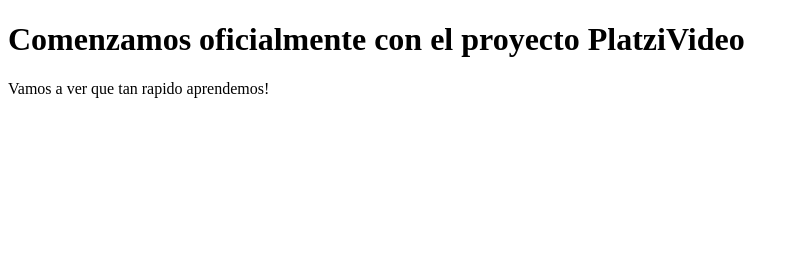
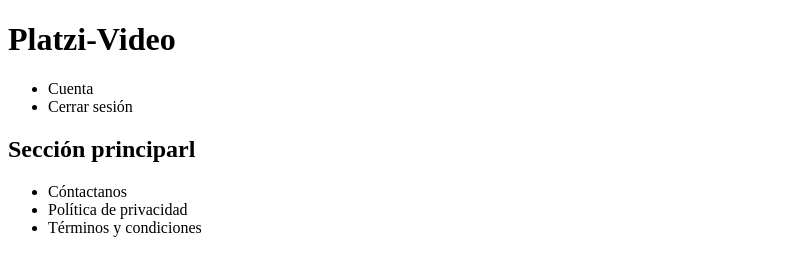
Before and after one commit to ezequieldos/Proyecto-Platzi-Video, a plain HTML site: page index.html in a window 1280 px wide. Shown: the whole page, without its empty margins (0-799 px from the left). Drawn offline with Linux system fonts and the light colour scheme.

Commit message:
Ya comencé con la primeras lineas de mi codigo

```diff
--- a/index.html
+++ b/index.html
@@ -7,7 +7,29 @@
     <title>PlatziVideo</title>
 </head>
 <body>
-    <h1>Comenzamos oficialmente con el proyecto PlatziVideo</h1>
-    <p>Vamos a ver que tan rapido aprendemos!</p>
+
+    <header>
+        <h1>Platzi-Video</h1>
+        <div>
+            <ul>
+                <li>Cuenta</li>
+                <li>Cerrar sesión</li>
+            </ul>
+        </div>
+    </header>
+
+    <div>
+        <article>
+            <h2>Sección principarl</h2>
+        </article>
+    </div>
+
+    <footer>
+        <ul>
+            <li>Cóntactanos</li>
+            <li>Política de privacidad</li>
+            <li>Términos y condiciones</li>
+        </ul>
+    </footer>
 </body>
 </html>
```
